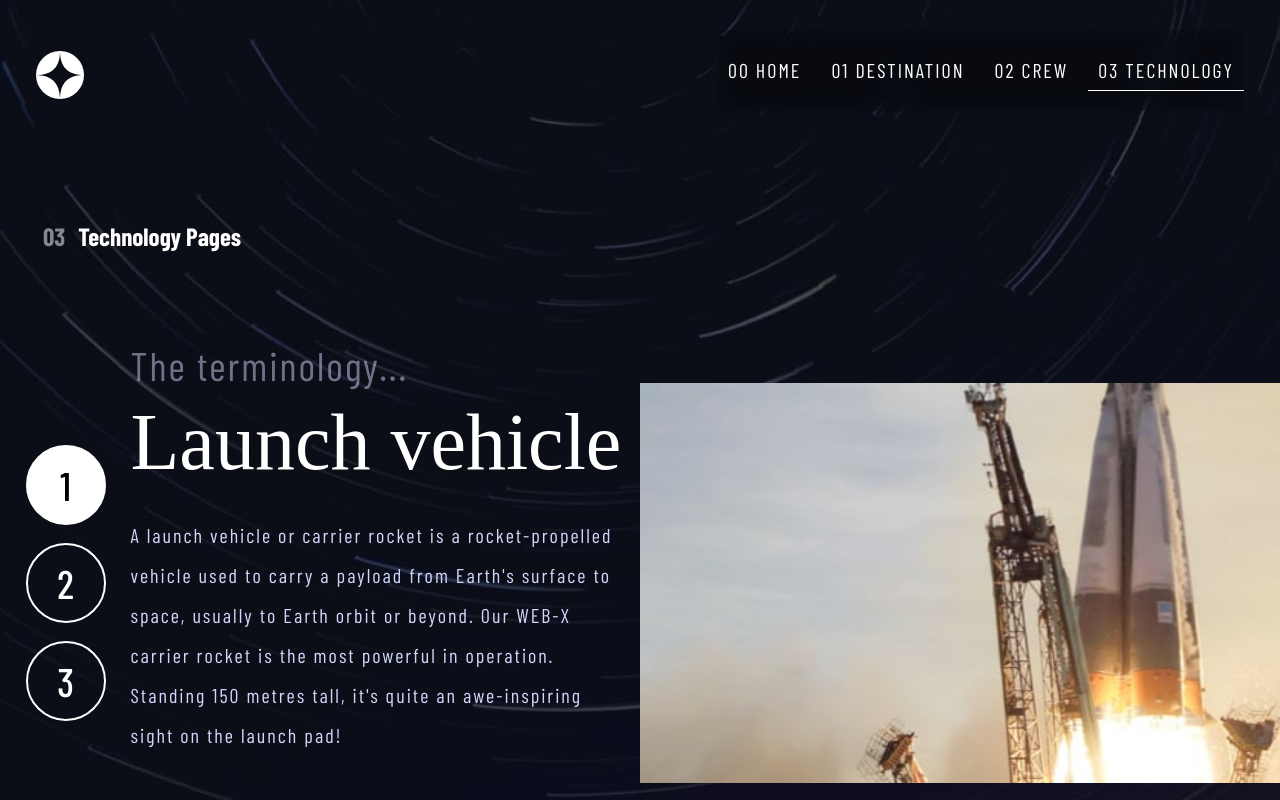
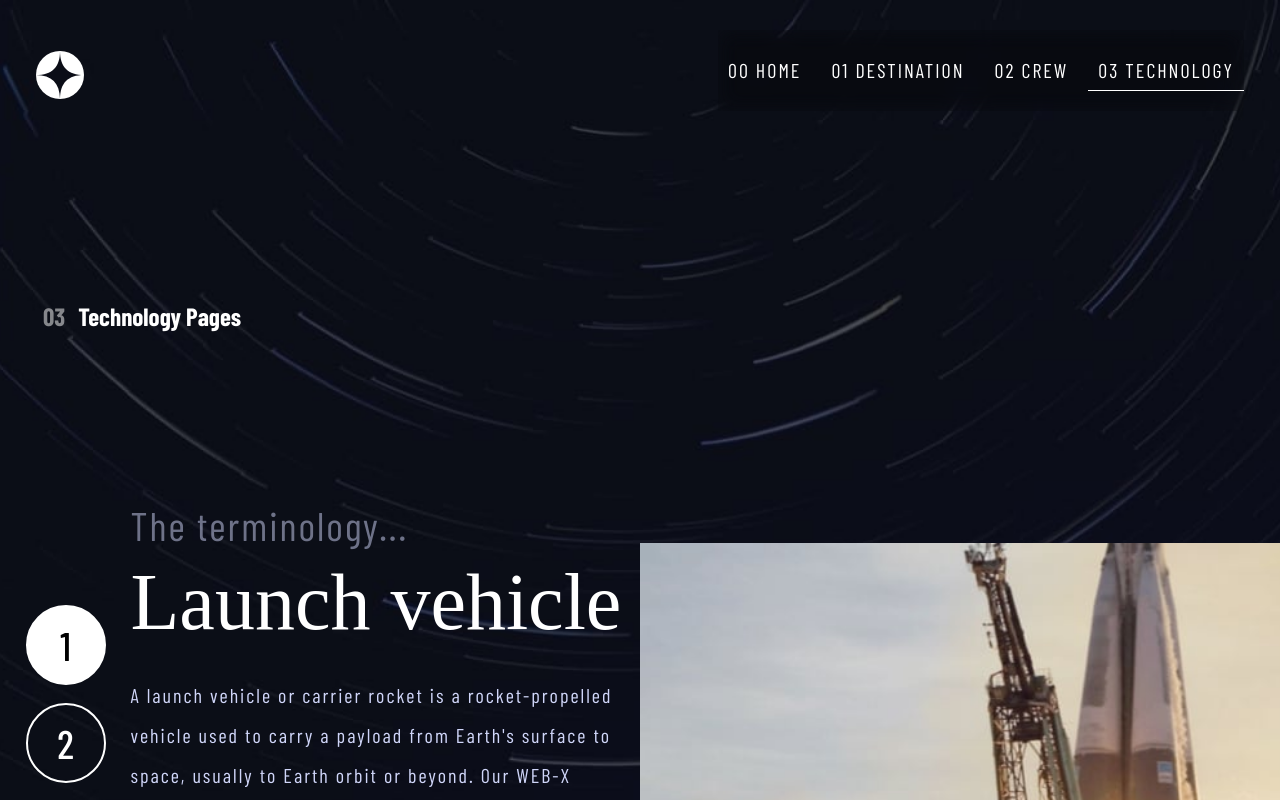
Before and after one commit to agun36/space-tourism-website-main-dev, a React (Vite) app: page /technology in a window 1280 px wide. Shown: the top 800 px of the page. Built offline with nearby package versions, Linux system fonts and the light colour scheme; a web font is replaced by a local one.

Commit message:
modified styles technology

```diff
--- a/src/pages/technologyPages.tsx
+++ b/src/pages/technologyPages.tsx
@@ -17,10 +17,10 @@ export const TechnologyPages = () => {
             </div>
             {/* second column */}
             <div className='col-12 col-lg-12 row row-cols-lg-1    flex-lg-colum align-items-center justify-content-md-center   mx-auto my-lg-8'>
-                <div className='text-white-000 my-8 my-md-8 my-lg-0  col-12 col-lg-12 d-flex  justify-content-center justify-content-sm-start justify-content-md-start bg-lg-danger p-lg-5'>
+                <div className='text-white-000 my-8   col-12 col-lg-12 d-flex  justify-content-center justify-content-sm-start justify-content-md-start bg-lg-danger p-lg-5'>
                     <h1 className='d-flex gap-2'><span className='opacity-50'>03</span>Technology Pages</h1>
                 </div>
-                <div className="about-technology col-12 col-lg-12 flex-lg-row   row row-sm-col-1 align-items-sm-center justify-content-sm-center me-md-auto mb-lg-8 ">
+                <div className="about-technology col-12 col-lg-12 flex-lg-row   row row-sm-col-1 align-items-sm-center justify-content-sm-center me-md-auto  ">
 
                     <div className='tech-picture  col-md-6 col-sm-12 ms-md-auto order-1 order-md-2 order-sm-2'>
                         <picture className='pic '>
```
